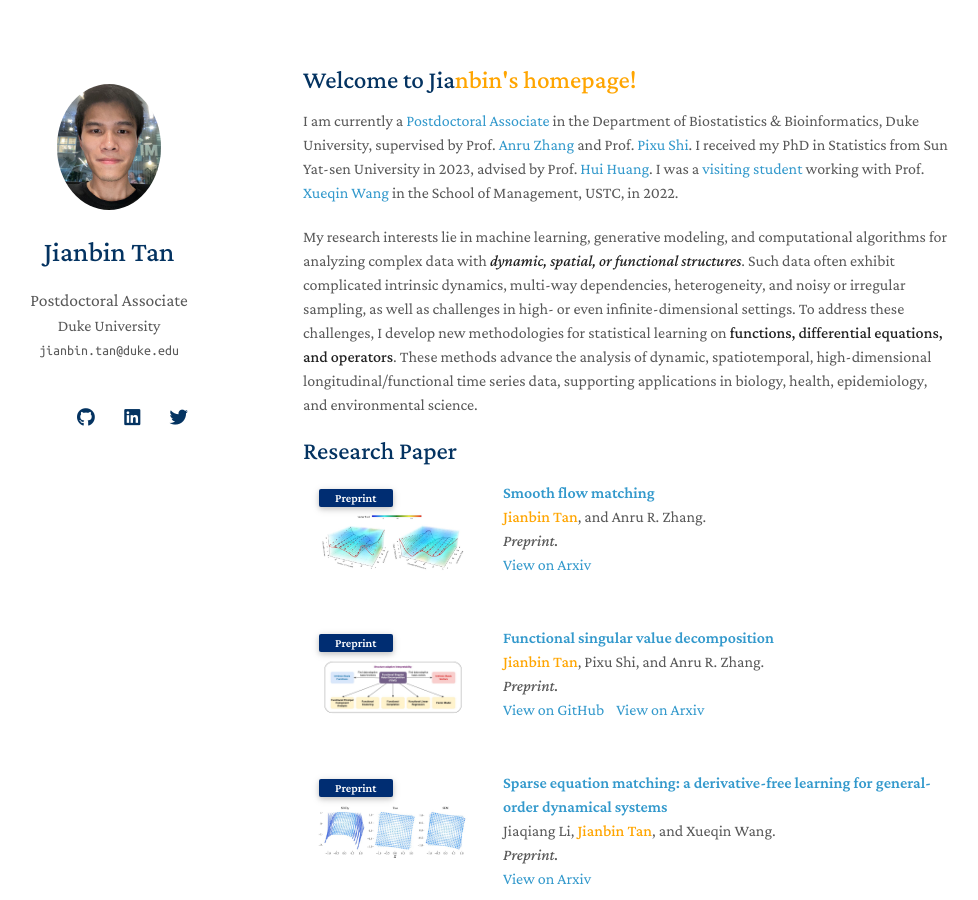
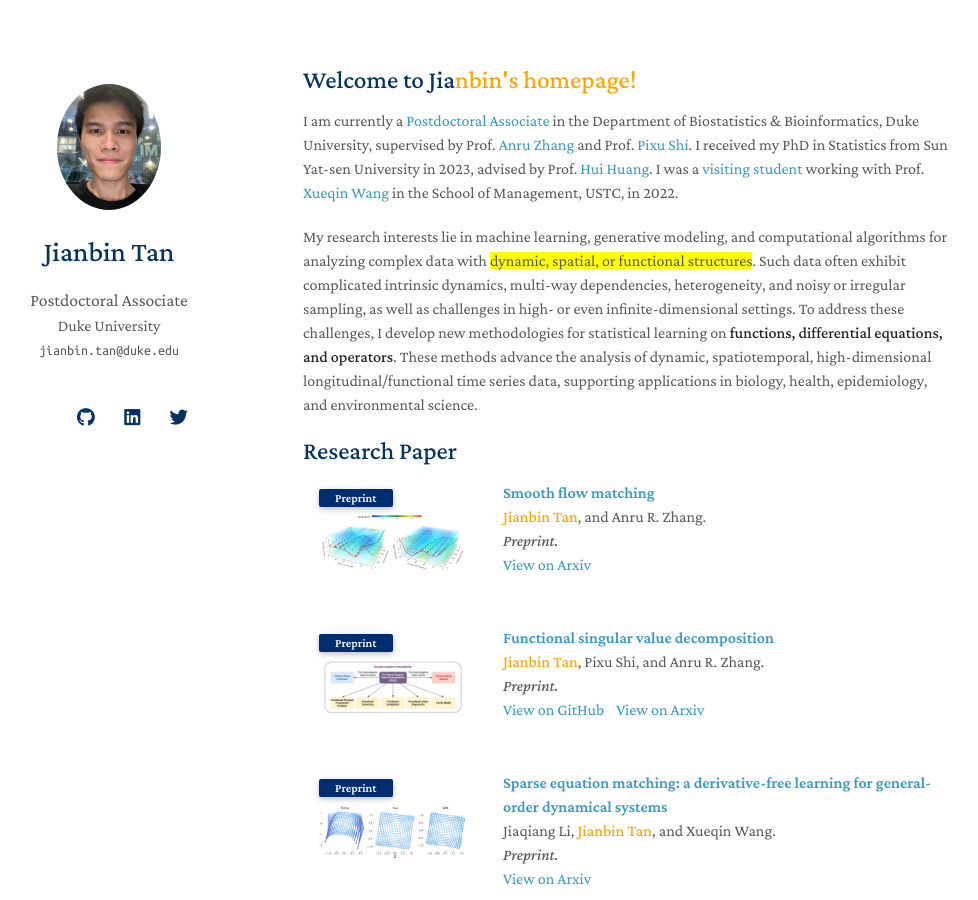
Before and after one commit to Tan-jianbin/Tan-jianbin.github.io, a Jekyll site: the page built from index.md, in a window 1280 px wide and 900 px high. Shown: the whole window, without its empty margins (167-1145 px from the left). Built offline with Jekyll 4.4.1, drawn with Linux system fonts in a browser that asks for light colours; nearby versions of some CDN libraries; a style sheet for code colours, icons or effects is not loaded; our own code applies the rules of GitHub Pages for plain Markdown files.

Commit message:
Update index.md

```diff
--- a/index.md
+++ b/index.md
@@ -6,5 +6,5 @@
 
 I am currently a [Postdoctoral Associate](https://biostat.duke.edu/profile/jianbin-tan) in the Department of Biostatistics & Bioinformatics, Duke University, supervised by Prof. [Anru Zhang](https://anruzhang.github.io) and Prof. [Pixu Shi](https://pixushi.github.io). I received my PhD in Statistics from Sun Yat-sen University in 2023, advised by Prof. [Hui Huang](http://cfas.ruc.edu.cn/kydw/zzyjy/hh/index.htm). I was a [visiting student](https://statlab905.github.io/author/jianbin-tan/) working with Prof. [Xueqin Wang](https://bs.ustc.edu.cn/english/profile.php?id=650) in the School of Management, USTC, in 2022.
 
-My research interests lie in machine learning, generative modeling, and computational algorithms for analyzing complex data with ***dynamic, spatial, or functional structures***. Such data often exhibit complicated intrinsic dynamics, multi-way dependencies, heterogeneity, and noisy or irregular sampling, as well as challenges in high- or even infinite-dimensional settings. To address these challenges, I develop new methodologies for statistical learning on **functions, differential equations, and operators**. These methods advance the analysis of dynamic, spatiotemporal, high-dimensional longitudinal/functional time series data, supporting applications in biology, health, epidemiology, and environmental science.
+My research interests lie in machine learning, generative modeling, and computational algorithms for analyzing complex data with <span style="background-color: yellow;">dynamic, spatial, or functional structures</span>. Such data often exhibit complicated intrinsic dynamics, multi-way dependencies, heterogeneity, and noisy or irregular sampling, as well as challenges in high- or even infinite-dimensional settings. To address these challenges, I develop new methodologies for statistical learning on **functions, differential equations, and operators**. These methods advance the analysis of dynamic, spatiotemporal, high-dimensional longitudinal/functional time series data, supporting applications in biology, health, epidemiology, and environmental science.
 {% include_relative _includes/publications.md %}
```
